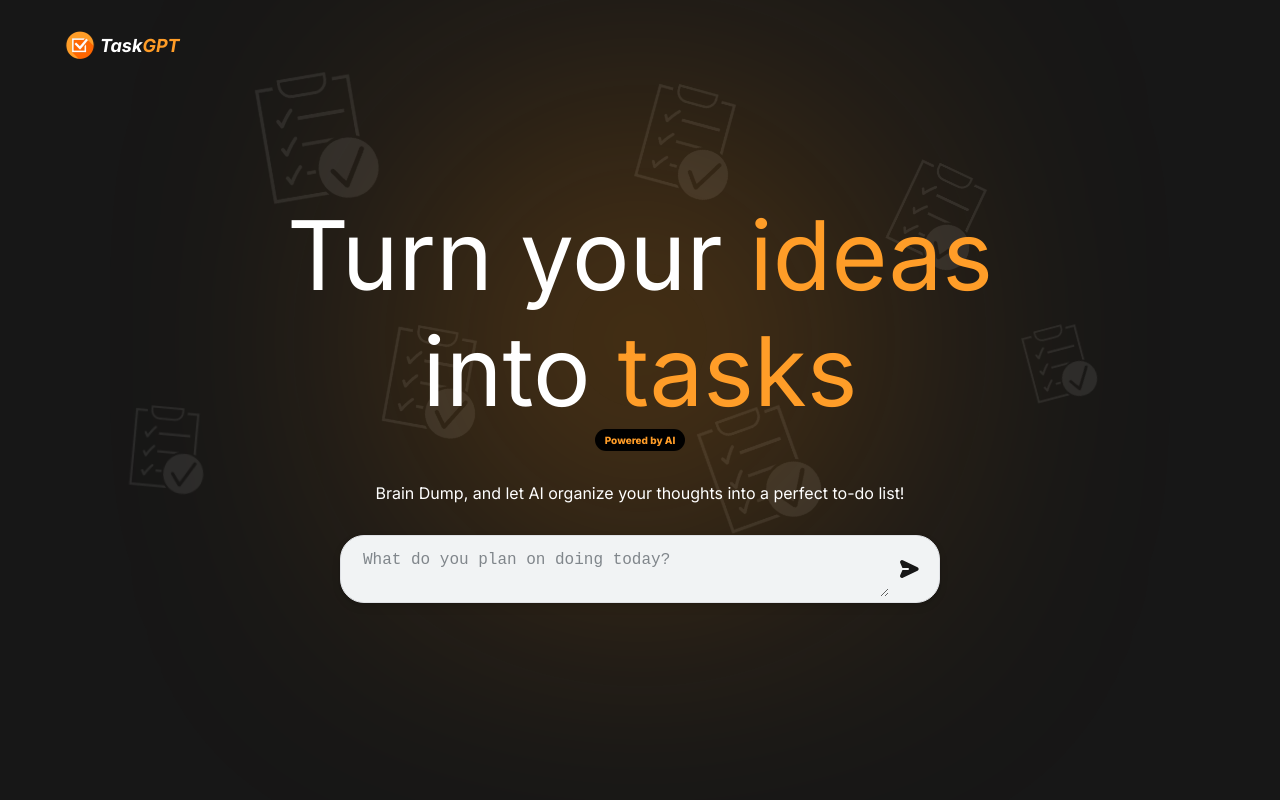
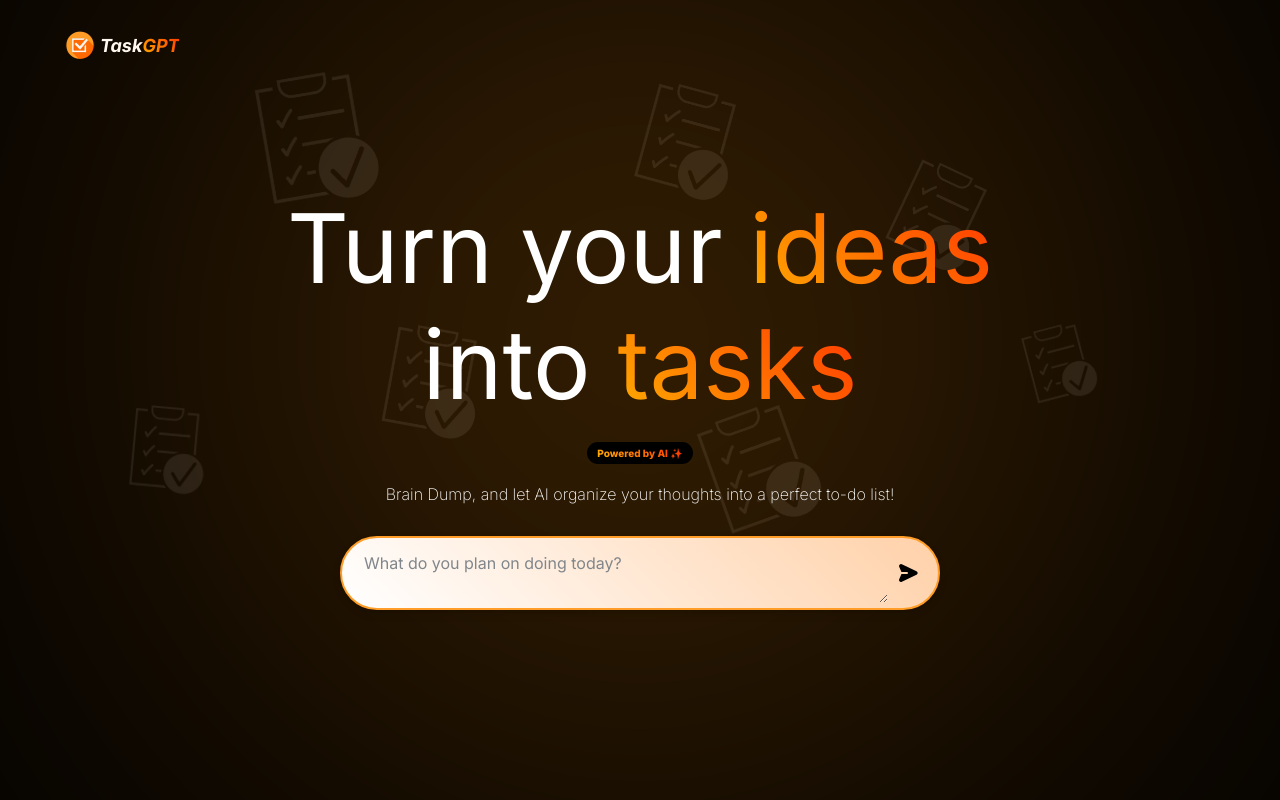
Before and after one commit to jaimzh/taskgpt_frontend, a plain HTML site: page index.html in a window 1280 px wide. Drawn offline with Linux system fonts and the light colour scheme.

Commit message:
ui gradients

```diff
--- a/index.html
+++ b/index.html
@@ -27,7 +27,7 @@
 
         <div class="container">
             <p class="heading">Turn your <span>ideas</span> <br>into <span>tasks</span></p>
-            <p class="powered">Powered by AI</p>
+            <p class="powered"><span>Powered by AI ✨</span></span> </p>
             <p class = "brain-dump">Brain Dump, and let AI organize your thoughts into a perfect to-do list!</p>
             <div class="text-box-container">
                 <textarea class="text-box" placeholder="What do you plan on doing today?" oninput="autoResize(this)"></textarea>
--- a/style.css
+++ b/style.css
@@ -1,7 +1,7 @@
 @import url('https://fonts.googleapis.com/css2?family=Inter:ital,opsz,wght@0,14..32,100..900;1,14..32,100..900&family=Poppins:ital,wght@0,100;0,200;0,300;0,400;0,500;0,600;0,700;0,800;0,900;1,100;1,200;1,300;1,400;1,500;1,600;1,700;1,800;1,900&display=swap');
 
 :root {
-  --greyblack: #171717; /* Default color */
+  --greyblack: #000000; /* Default color */
   --orange: #FF9D28;
   --text: #ffffff; /* Hover color */
 }
@@ -49,7 +49,9 @@ body {
 }
 
 .logo span{
-  color: var(--orange);
+  background: linear-gradient(45deg, #ffae00, #ff3300);
+  -webkit-background-clip: text;
+  -webkit-text-fill-color: transparent;
 }
 
 .pattern {
@@ -123,7 +125,7 @@ body {
   height: 300px; /* Adjust size as needed */
   background: radial-gradient(circle, rgba(255, 146, 12, 0.919) 0%, rgba(255, 157, 40, 0) 70%);
   filter: blur(100px); /* Adjust blur as needed */
-  transform: translate(-50%, -70%) scale(1.5);
+  transform: translate(-50%, -70%) scale(3);
   z-index: 2;
 }
 
@@ -151,30 +153,46 @@ body {
 }
 
 .heading span {
-  color: var(--orange);
+  background: linear-gradient(45deg, #ffae00, #ff3300);
+  -webkit-background-clip: text;
+  -webkit-text-fill-color: transparent;
 }
 
 .powered {
-  background-color: black;
-  color: var(--orange);
+
+
   width: fit-content;
   padding: 5px 10px;
   border-radius: 30px;
   font-size: 10px;
   font-weight: 800;
+  margin: 2em;
+  background-color: black;
+}
+
+.powered span{
+  background: linear-gradient(45deg, #ffae00, #ff3300);
+  -webkit-background-clip: text;
+  -webkit-text-fill-color: transparent;
 }
 
 
 .brain-dump{
-  margin: 2rem 0;
+  margin-bottom: 2rem;
+  font-weight: 200;
+}
+
+.another-textbox-container{
+  width: 100%;
 }
 .text-box-container {
   display: flex;
   align-items: center;
-  background-color: #f1f3f4; /* Light gray background */
-  border: 1px solid #dfe1e5; /* Google-like border */
-  border-radius: 24px; /* Rounded corners */
-  padding: 5px 10px; /* Inner spacing */
+  background: linear-gradient(45deg, #ffffff, #ffd1a9); /* Gradient background */
+  border: 2px solid var(--orange) ;/* Google-like border */
+  border-radius: 50px; /* Rounded corners */
+  padding: 5px 10px;
+  /* Inner spacing */
   box-shadow: 0 1px 6px rgba(32, 33, 36, 0.28); /* Subtle shadow */
   max-width: 600px;
   width: 100%;
@@ -193,9 +211,10 @@ body {
   flex: 1; /* Makes the input take up available space */
   border: none;
   font-size: 16px;
+  font-family: "Inter";
   outline: none;
   padding: 10px 12px; /* Adds padding inside the input */
-  color: #171717; /* Dark text color */
+  color: #000000; /* Dark text color */
   background: transparent;
    /* Inherits background from parent */
 }
@@ -301,4 +320,10 @@ svg:hover {
     width: 20px;
     height: 20px;
   }
+
+  .glow {
+    width: 200px;
+    height: 200px;
+    filter: blur(50px);
+  }
 }
```
